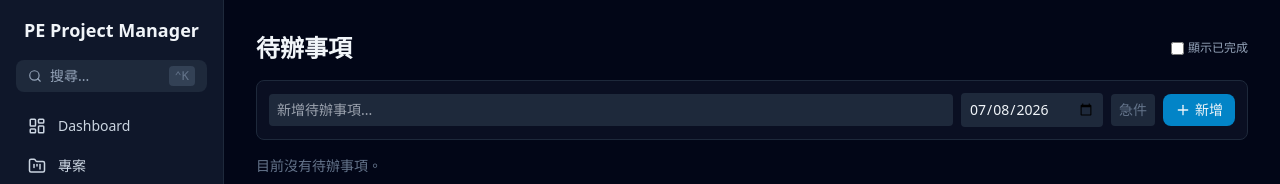
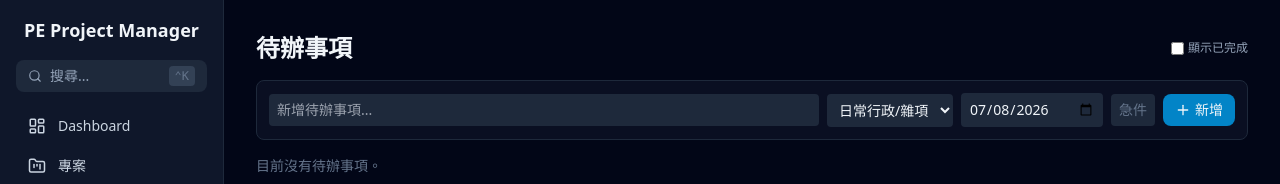
Before and after one commit to s9726229-hash/pe-project-manager, a React (Vite) app: page / in a window 1280 px wide. Both pictures are taken after a click on the button "待辦事項". Shown: the top 184 px of the page. Built offline with nearby package versions, Linux system fonts and the light colour scheme.

Commit message:
feat: assign new tasks to active projects

```diff
--- a/src/components/tasks/NewTaskForm.tsx
+++ b/src/components/tasks/NewTaskForm.tsx
@@ -1,8 +1,10 @@
 import { useState } from 'react';
 import { Plus } from 'lucide-react';
 import { DEFAULT_PROJECT_ID } from '../../hooks/useProjects';
+import type { Project } from '../../types';
 
 interface NewTaskFormProps {
+  projects: Project[];
   onCreate: (input: { title: string; projectId: string; dueDate?: string; urgent?: boolean }) => void;
 }
 
@@ -10,15 +12,15 @@ function todayIso(): string {
   return new Date().toISOString().slice(0, 10);
 }
 
-export default function NewTaskForm({ onCreate }: NewTaskFormProps) {
+export default function NewTaskForm({ projects, onCreate }: NewTaskFormProps) {
   const [title, setTitle] = useState('');
   const [dueDate, setDueDate] = useState(todayIso());
   const [urgent, setUrgent] = useState(false);
+  const [projectId, setProjectId] = useState(DEFAULT_PROJECT_ID);
 
   function handleSubmit() {
     if (!title.trim()) return;
-    // 新任務預設掛在「日常行政/雜項」，要歸到哪個專案之後在清單上改就好，不用新增當下就選。
-    onCreate({ title: title.trim(), projectId: DEFAULT_PROJECT_ID, dueDate: dueDate || undefined, urgent });
+    onCreate({ title: title.trim(), projectId, dueDate: dueDate || undefined, urgent });
     setTitle('');
     setUrgent(false);
   }
@@ -32,6 +34,21 @@ export default function NewTaskForm({ onCreate }: NewTaskFormProps) {
         onChange={(e) => setTitle(e.target.value)}
         onKeyDown={(e) => e.key === 'Enter' && handleSubmit()}
       />
+      <select
+        aria-label="選擇所屬專案"
+        className="bg-slate-800 rounded px-2 py-1.5 text-sm"
+        value={projectId}
+        onChange={(event) => setProjectId(event.target.value)}
+      >
+        <option value={DEFAULT_PROJECT_ID}>日常行政/雜項</option>
+        {projects
+          .filter((project) => project.id !== DEFAULT_PROJECT_ID && project.status === '進行中')
+          .map((project) => (
+            <option key={project.id} value={project.id}>
+              {project.name}
+            </option>
+          ))}
+      </select>
       <input
         type="date"
         className="bg-slate-800 rounded px-2 py-1.5 text-sm"
--- a/src/components/tasks/TaskRow.tsx
+++ b/src/components/tasks/TaskRow.tsx
@@ -68,6 +68,7 @@ export default function TaskRow({ task, onChange, onPostpone, onAddSubTask, onDe
             onClick={(e) => e.stopPropagation()}>
             <span>{effectiveDueDate ?? '—'}</span>
             <button onClick={() => setNotesOpen((v) => !v)}
+              title="編輯任務備註"
               className={`p-1 ${notesOpen || task.notes ? 'text-primary-400' : 'text-slate-600 hover:text-slate-400'}`}>
               <MessageSquare size={13} />
             </button>
@@ -84,7 +85,8 @@ export default function TaskRow({ task, onChange, onPostpone, onAddSubTask, onDe
               autoFocus
               className="w-full bg-slate-800 border border-slate-700 rounded px-3 py-2 text-xs text-slate-300 outline-none resize-none"
               rows={2}
-              placeholder="備注..."
+              aria-label="任務備註"
+              placeholder="輸入任務備註內容，可記錄細節或追蹤事項"
               value={task.notes ?? ''}
               onChange={(e) => updateField({ notes: e.target.value })}
             />
@@ -182,6 +184,7 @@ export default function TaskRow({ task, onChange, onPostpone, onAddSubTask, onDe
           </button>
           <button
             onClick={() => setNotesOpen((v) => !v)}
+            title="編輯任務備註"
             className={`p-1 ${notesOpen || task.notes ? 'text-primary-400' : 'text-slate-600 hover:text-slate-400'}`}
           >
             <MessageSquare size={13} />
@@ -208,7 +211,8 @@ export default function TaskRow({ task, onChange, onPostpone, onAddSubTask, onDe
             autoFocus
             className="w-full bg-slate-800/60 border border-slate-700 rounded px-3 py-2 text-xs text-slate-300 outline-none resize-none"
             rows={2}
-            placeholder="備注..."
+            aria-label="任務備註"
+            placeholder="輸入任務備註內容，可記錄細節或追蹤事項"
             value={task.notes ?? ''}
             onChange={(e) => updateField({ notes: e.target.value })}
           />
--- a/src/views/Tasks.tsx
+++ b/src/views/Tasks.tsx
@@ -44,7 +44,7 @@ function getBucket(dueDate: string | undefined, today: string, weekEnd: string):
   return 'later';
 }
 
-export default function Tasks({ tasksApi }: TasksProps) {
+export default function Tasks({ tasksApi, projectsApi }: TasksProps) {
   const { tasks, addTask, updateTask, postponeTask, addSubTask, deleteTask } = tasksApi;
   const [showCompleted, setShowCompleted] = useState(false);
 
@@ -77,7 +77,7 @@ export default function Tasks({ tasksApi }: TasksProps) {
         </label>
       </div>
 
-      <NewTaskForm onCreate={addTask} />
+      <NewTaskForm projects={projectsApi.projects} onCreate={addTask} />
 
       {visibleTasks.length === 0 && <p className="text-slate-500 text-sm mt-4">目前沒有待辦事項。</p>}
 
```
Also changed, not shown: 1 other file (tests, documents, lock files or other folders).
